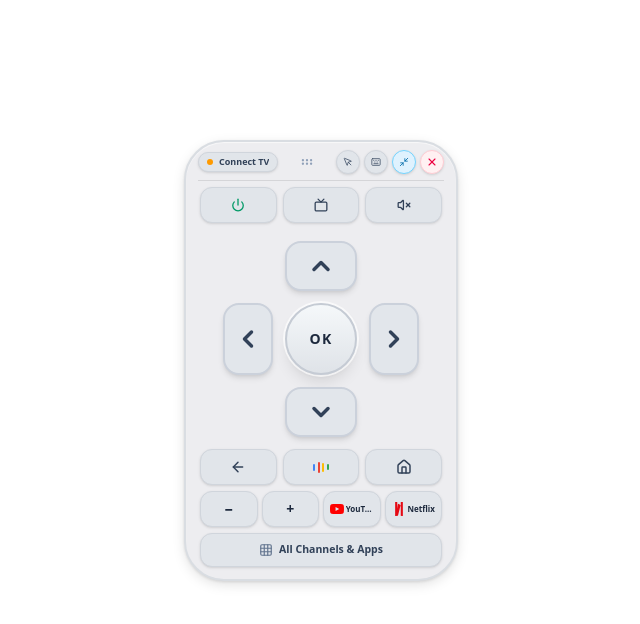
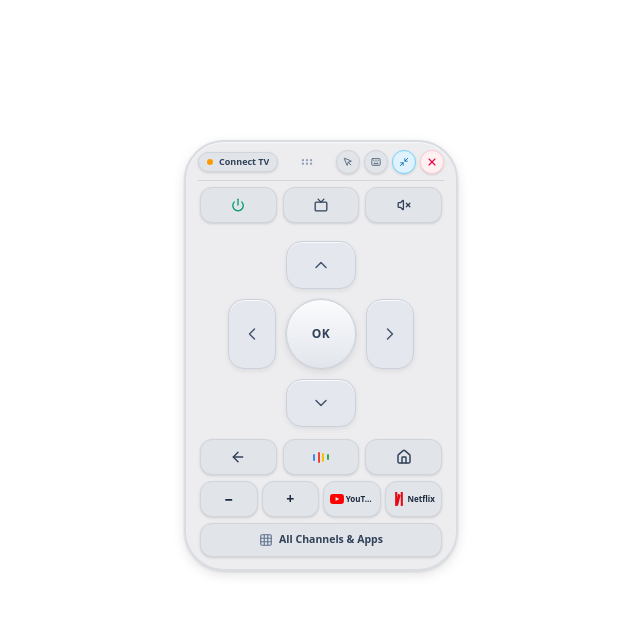
Before and after one commit to harinder-works/HarvyRemote, a React (Vite) app: page / in a window 1280 px wide. Shown: the top 624 px of the page, without its empty margins (331-971 px from the left). Built offline with nearby package versions, Linux system fonts and the light colour scheme.

Commit message:
Refine D-pad aesthetics: sleek modern chevrons and elegant OK button typography

```diff
--- a/src/components/GoogleTVRemote.tsx
+++ b/src/components/GoogleTVRemote.tsx
@@ -727,14 +727,14 @@ export function GoogleTVRemote({
                     handleDpad('up');
                   }}
                   onPointerDown={(e) => e.stopPropagation()}
-                  className="w-[72px] h-[50px] mb-2.5 rounded-2xl bg-[#E2E6EB] hover:bg-[#D5D9DF] active:bg-sky-200 active:text-sky-800 border-2 border-[#CBD1DB] shadow-md flex items-center justify-center text-slate-700 transition-all active:scale-95 cursor-pointer touch-manipulation focus:outline-none"
+                  className="w-[70px] h-[48px] mb-2 rounded-2xl bg-[#E4E8EE] hover:bg-[#D9DEE5] active:bg-sky-100 active:text-sky-700 border border-[#CBD1DB] shadow-[0_2px_5px_rgba(0,0,0,0.07),inset_0_1px_0_rgba(255,255,255,0.8)] flex items-center justify-center text-slate-600 hover:text-slate-900 transition-all active:scale-95 cursor-pointer touch-manipulation focus:outline-none"
                   title="Navigate Up"
                 >
-                  <ChevronUp className="w-7 h-7 stroke-[3]" />
+                  <ChevronUp className="w-5 h-5 stroke-[1.8]" />
                 </button>
 
                 {/* MIDDLE ROW: LEFT, CENTER OK, RIGHT */}
-                <div className="flex items-center justify-center gap-3 my-0.5">
+                <div className="flex items-center justify-center gap-2.5 my-0.5">
                   {/* LEFT KEY (Isolated) */}
                   <button
                     type="button"
@@ -743,13 +743,13 @@ export function GoogleTVRemote({
                       handleDpad('left');
                     }}
                     onPointerDown={(e) => e.stopPropagation()}
-                    className="w-[50px] h-[72px] rounded-2xl bg-[#E2E6EB] hover:bg-[#D5D9DF] active:bg-sky-200 active:text-sky-800 border-2 border-[#CBD1DB] shadow-md flex items-center justify-center text-slate-700 transition-all active:scale-95 cursor-pointer touch-manipulation focus:outline-none"
+                    className="w-[48px] h-[70px] rounded-2xl bg-[#E4E8EE] hover:bg-[#D9DEE5] active:bg-sky-100 active:text-sky-700 border border-[#CBD1DB] shadow-[0_2px_5px_rgba(0,0,0,0.07),inset_0_1px_0_rgba(255,255,255,0.8)] flex items-center justify-center text-slate-600 hover:text-slate-900 transition-all active:scale-95 cursor-pointer touch-manipulation focus:outline-none"
                     title="Navigate Left"
                   >
-                    <ChevronLeft className="w-7 h-7 stroke-[3]" />
+                    <ChevronLeft className="w-5 h-5 stroke-[1.8]" />
                   </button>
 
-                  {/* CENTER OK BUTTON (Standalone raised disc) */}
+                  {/* CENTER OK BUTTON (Standalone refined disc) */}
                   <button
                     type="button"
                     onClick={(e) => {
@@ -758,7 +758,7 @@ export function GoogleTVRemote({
                     }}
                     onPointerDown={(e) => e.stopPropagation()}
                     title="Select / OK"
-                    className="w-[72px] h-[72px] rounded-full bg-gradient-to-b from-[#F5F8FA] to-[#DFE3E8] hover:from-[#EAEEF3] hover:to-[#D5D9DF] active:from-sky-500 active:to-sky-600 active:text-white border-2 border-[#C5CBD4] shadow-lg flex items-center justify-center cursor-pointer text-slate-800 font-black text-sm tracking-widest transition-all active:scale-95 touch-manipulation focus:outline-none ring-2 ring-white/70"
+                    className="w-[70px] h-[70px] rounded-full bg-gradient-to-b from-[#FAFBFD] to-[#E2E6EC] hover:from-[#F0F3F7] hover:to-[#D9DFE6] active:from-sky-500 active:to-sky-600 active:text-white border border-[#CBD1DB] shadow-[0_3px_8px_rgba(0,0,0,0.09),inset_0_1px_0_rgba(255,255,255,0.9)] flex items-center justify-center cursor-pointer text-slate-700 font-semibold text-xs tracking-wider transition-all active:scale-95 touch-manipulation focus:outline-none ring-1 ring-black/5"
                   >
                     OK
                   </button>
@@ -771,10 +771,10 @@ export function GoogleTVRemote({
                       handleDpad('right');
                     }}
                     onPointerDown={(e) => e.stopPropagation()}
-                    className="w-[50px] h-[72px] rounded-2xl bg-[#E2E6EB] hover:bg-[#D5D9DF] active:bg-sky-200 active:text-sky-800 border-2 border-[#CBD1DB] shadow-md flex items-center justify-center text-slate-700 transition-all active:scale-95 cursor-pointer touch-manipulation focus:outline-none"
+                    className="w-[48px] h-[70px] rounded-2xl bg-[#E4E8EE] hover:bg-[#D9DEE5] active:bg-sky-100 active:text-sky-700 border border-[#CBD1DB] shadow-[0_2px_5px_rgba(0,0,0,0.07),inset_0_1px_0_rgba(255,255,255,0.8)] flex items-center justify-center text-slate-600 hover:text-slate-900 transition-all active:scale-95 cursor-pointer touch-manipulation focus:outline-none"
                     title="Navigate Right"
                   >
-                    <ChevronRight className="w-7 h-7 stroke-[3]" />
+                    <ChevronRight className="w-5 h-5 stroke-[1.8]" />
                   </button>
                 </div>
 
@@ -786,10 +786,10 @@ export function GoogleTVRemote({
                     handleDpad('down');
                   }}
                   onPointerDown={(e) => e.stopPropagation()}
-                  className="w-[72px] h-[50px] mt-2.5 rounded-2xl bg-[#E2E6EB] hover:bg-[#D5D9DF] active:bg-sky-200 active:text-sky-800 border-2 border-[#CBD1DB] shadow-md flex items-center justify-center text-slate-700 transition-all active:scale-95 cursor-pointer touch-manipulation focus:outline-none"
+                  className="w-[70px] h-[48px] mt-2 rounded-2xl bg-[#E4E8EE] hover:bg-[#D9DEE5] active:bg-sky-100 active:text-sky-700 border border-[#CBD1DB] shadow-[0_2px_5px_rgba(0,0,0,0.07),inset_0_1px_0_rgba(255,255,255,0.8)] flex items-center justify-center text-slate-600 hover:text-slate-900 transition-all active:scale-95 cursor-pointer touch-manipulation focus:outline-none"
                   title="Navigate Down"
                 >
-                  <ChevronDown className="w-7 h-7 stroke-[3]" />
+                  <ChevronDown className="w-5 h-5 stroke-[1.8]" />
                 </button>
               </div>
             ) : (
--- a/src/components/MiniRemote.tsx
+++ b/src/components/MiniRemote.tsx
@@ -375,9 +375,9 @@ export function MiniRemote({
           }}
           onPointerDown={(e) => e.stopPropagation()}
           title="Up"
-          className="w-13 h-8 mb-1.5 rounded-xl bg-[#DFE3E8] hover:bg-[#D5D9DF] active:bg-sky-200 active:text-sky-800 border border-[#CBD1DB] shadow-sm flex items-center justify-center text-slate-700 active:scale-90 transition-transform cursor-pointer touch-manipulation focus:outline-none"
+          className="w-12 h-8 mb-1.5 rounded-xl bg-[#E4E8EE] hover:bg-[#D9DEE5] active:bg-sky-100 active:text-sky-700 border border-[#CBD1DB] shadow-sm flex items-center justify-center text-slate-600 hover:text-slate-900 active:scale-90 transition-transform cursor-pointer touch-manipulation focus:outline-none"
         >
-          <ChevronUp className="w-4 h-4 stroke-[2.8]" />
+          <ChevronUp className="w-4 h-4 stroke-[1.8]" />
         </button>
 
         {/* Middle row */}
@@ -392,9 +392,9 @@ export function MiniRemote({
             }}
             onPointerDown={(e) => e.stopPropagation()}
             title="Left"
-            className="w-8 h-13 rounded-xl bg-[#DFE3E8] hover:bg-[#D5D9DF] active:bg-sky-200 active:text-sky-800 border border-[#CBD1DB] shadow-sm flex items-center justify-center text-slate-700 active:scale-90 transition-transform cursor-pointer touch-manipulation focus:outline-none"
+            className="w-8 h-12 rounded-xl bg-[#E4E8EE] hover:bg-[#D9DEE5] active:bg-sky-100 active:text-sky-700 border border-[#CBD1DB] shadow-sm flex items-center justify-center text-slate-600 hover:text-slate-900 active:scale-90 transition-transform cursor-pointer touch-manipulation focus:outline-none"
           >
-            <ChevronLeft className="w-4 h-4 stroke-[2.8]" />
+            <ChevronLeft className="w-4 h-4 stroke-[1.8]" />
           </button>
 
           {/* OK */}
@@ -407,7 +407,7 @@ export function MiniRemote({
             }}
             onPointerDown={(e) => e.stopPropagation()}
             title="Select / OK"
-            className="w-13 h-13 rounded-full bg-gradient-to-b from-[#F5F8FA] to-[#DFE3E8] hover:from-[#EAEEF3] hover:to-[#D5D9DF] active:from-sky-500 active:to-sky-600 active:text-white border border-[#CBD1DB] shadow-md flex items-center justify-center text-xs font-black text-slate-800 active:scale-90 transition-transform cursor-pointer touch-manipulation focus:outline-none ring-1 ring-white/70"
+            className="w-12 h-12 rounded-full bg-gradient-to-b from-[#FAFBFD] to-[#E2E6EC] hover:from-[#F0F3F7] hover:to-[#D9DFE6] active:from-sky-500 active:to-sky-600 active:text-white border border-[#CBD1DB] shadow-sm flex items-center justify-center text-[11px] font-semibold text-slate-700 active:scale-90 transition-transform cursor-pointer touch-manipulation focus:outline-none ring-1 ring-black/5"
           >
             OK
           </button>
@@ -422,9 +422,9 @@ export function MiniRemote({
             }}
             onPointerDown={(e) => e.stopPropagation()}
             title="Right"
-            className="w-8 h-13 rounded-xl bg-[#DFE3E8] hover:bg-[#D5D9DF] active:bg-sky-200 active:text-sky-800 border border-[#CBD1DB] shadow-sm flex items-center justify-center text-slate-700 active:scale-90 transition-transform cursor-pointer touch-manipulation focus:outline-none"
+            className="w-8 h-12 rounded-xl bg-[#E4E8EE] hover:bg-[#D9DEE5] active:bg-sky-100 active:text-sky-700 border border-[#CBD1DB] shadow-sm flex items-center justify-center text-slate-600 hover:text-slate-900 active:scale-90 transition-transform cursor-pointer touch-manipulation focus:outline-none"
           >
-            <ChevronRight className="w-4 h-4 stroke-[2.8]" />
+            <ChevronRight className="w-4 h-4 stroke-[1.8]" />
           </button>
         </div>
 
@@ -438,9 +438,9 @@ export function MiniRemote({
           }}
           onPointerDown={(e) => e.stopPropagation()}
           title="Down"
-          className="w-13 h-8 mt-1.5 rounded-xl bg-[#DFE3E8] hover:bg-[#D5D9DF] active:bg-sky-200 active:text-sky-800 border border-[#CBD1DB] shadow-sm flex items-center justify-center text-slate-700 active:scale-90 transition-transform cursor-pointer touch-manipulation focus:outline-none"
+          className="w-12 h-8 mt-1.5 rounded-xl bg-[#E4E8EE] hover:bg-[#D9DEE5] active:bg-sky-100 active:text-sky-700 border border-[#CBD1DB] shadow-sm flex items-center justify-center text-slate-600 hover:text-slate-900 active:scale-90 transition-transform cursor-pointer touch-manipulation focus:outline-none"
         >
-          <ChevronDown className="w-4 h-4 stroke-[2.8]" />
+          <ChevronDown className="w-4 h-4 stroke-[1.8]" />
         </button>
       </div>
 
```
